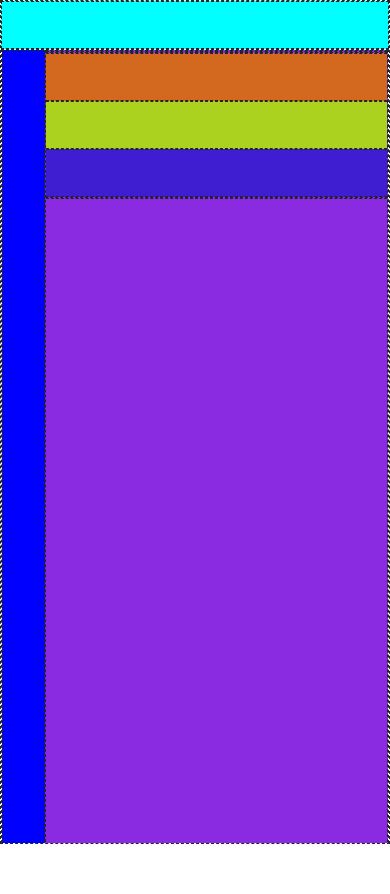
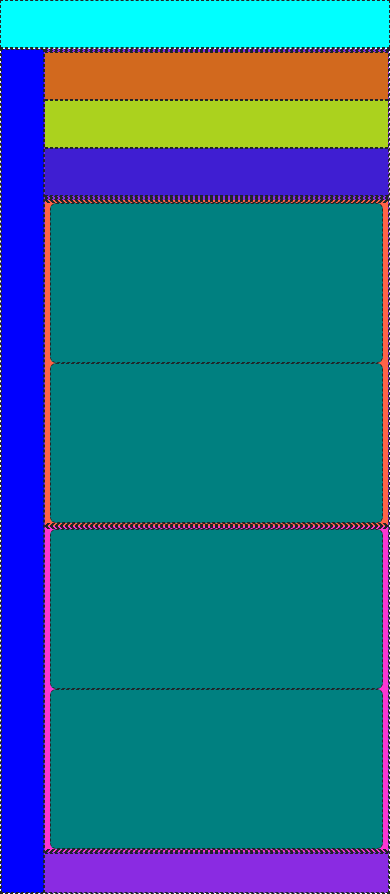
Before and after one commit to PaoloMarzocchi/html-css-bootstrap-dashboard, a plain HTML site: page index.html in a window 390 px wide. Before the commit the page ends 844 px from the top, so only its background shows below. Drawn offline with nearby package versions, Linux system fonts and the light colour scheme.

Commit message:
add responsive main section structure

```diff
--- a/assets/css/style.css
+++ b/assets/css/style.css
@@ -1,57 +1,87 @@
-
 /* #region Debug */
-.debug{
-    & *{
+.debug {
+    & * {
         border: 1px dashed;
     }
 
-    #site_header{
+    #site_header {
         height: 3rem;
         background-color: aqua;
     }
 
 
 
-    #site_sidebar{
-        height: 100%;
-        width: 3rem;
+    #site_sidebar {
+        height: 100vh;
+        flex-basis: 3rem;
         background-color: blue;
+
+        .square{
+            height: 3rem;
+            width: 2rem;
+            background-color: crimson;
+        }
     }
 
-    #site_main{
-        height: 100%;
+    #site_main {
+        height: 100vh;
         width: 100%;
+        padding-bottom:3rem;
         background-color: blueviolet;
-        overflow: auto;
+        overflow-y: auto;
 
-        .col-12{
+        .banner {
+
+
+            .col {
                 height: 3rem;
             }
 
             .color3 {
                 background-color: chocolate;
             }
+
             .color1 {
                 background-color: rgb(171, 210, 30);
             }
+
             .color2 {
                 background-color: rgb(63, 30, 210);
             }
+        }
 
+        .info_classes{
+
+            .left{
+                background-color: tomato;
+            }
+            .right{
+                background-color: rgb(252, 55, 209);
+            }
+
+            .card{
+                height: 10rem;
+                background-color: teal;
             }
         }
+    }
+}
+
 /* #endregion Debug */
 
 /* #region Common */
 body {
-    font-family:'Roboto', sans-serif;
+    font-family: 'Roboto', sans-serif;
+    overflow-y: hidden;
 }
+
 /* #endregion Common */
 
 /* #region Utilities */
-.wrapper{
+/* .wrapper {
     width: 100%;
     height: 100vh;
     overflow: hidden;
-}
+} */
+
 /* #endregion Utilities */
--- a/index.html
+++ b/index.html
@@ -15,24 +15,45 @@
 </head>
 
 <body class="debug">
-    <div class="wrapper">
+    <!-- <div class="wrapper"> -->
         <header id="site_header"></header>
-        <div class="wrapper d-flex">
+        <div class="d-flex">
             <div id="site_sidebar">
 
             </div>
             <main id="site_main">
+
                 <section class="banner">
-                        <div class="row row-cols-md-3">
-                            <div class="col-12 color3 order-md-3"></div>
-                            <div class="col-12 color1 order-md-1"></div>
-                            <div class="col-12 color2 order-md-2"></div>
-                        </div>
+                    <div class="row row-cols-1 row-cols-md-3">
+                        <div class="col color3 order-md-3"></div>
+                        <div class="col color1 order-md-1"></div>
+                        <div class="col color2 order-md-2"></div>
+                    </div>
                 </section>
 
+                <section class="info_classes">
+                    <div class="row row-cols-1 flex-column flex-md-row">
+                        <div class="left col-md-8">
+                            <div class="row  flex-column">
+                                <div class="col-12">
+                                    <div class="card"></div>
+                                    <div class="card"></div>
+                                </div>
+                            </div>
+                        </div>
+                        <div class="right col-md-4">
+                            <div class="row flex-column">
+                                <div class="col-12">
+                                    <div class="card"></div>
+                                    <div class="card"></div>
+                                </div>
+                            </div>
+                        </div>
+                    </div>
+                </section>
             </main>
         </div>
-    </div>
+    <!-- </div> -->
     <script src="https://cdn.jsdelivr.net/npm/bootstrap@5.3.2/dist/js/bootstrap.bundle.min.js"
         integrity="sha384-C6RzsynM9kWDrMNeT87bh95OGNyZPhcTNXj1NW7RuBCsyN/o0jlpcV8Qyq46cDfL"
         crossorigin="anonymous"></script>
```
Lines whose indentation alone changed are shown as unchanged.
